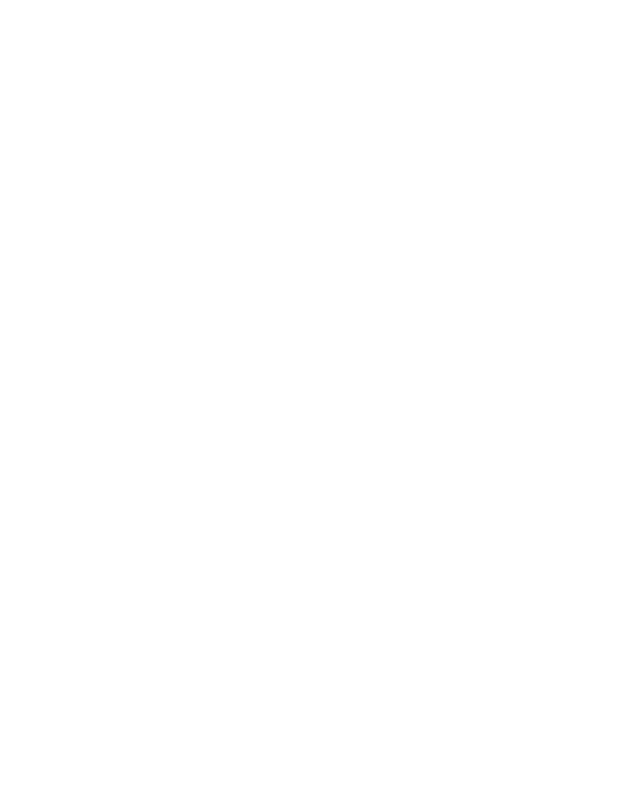
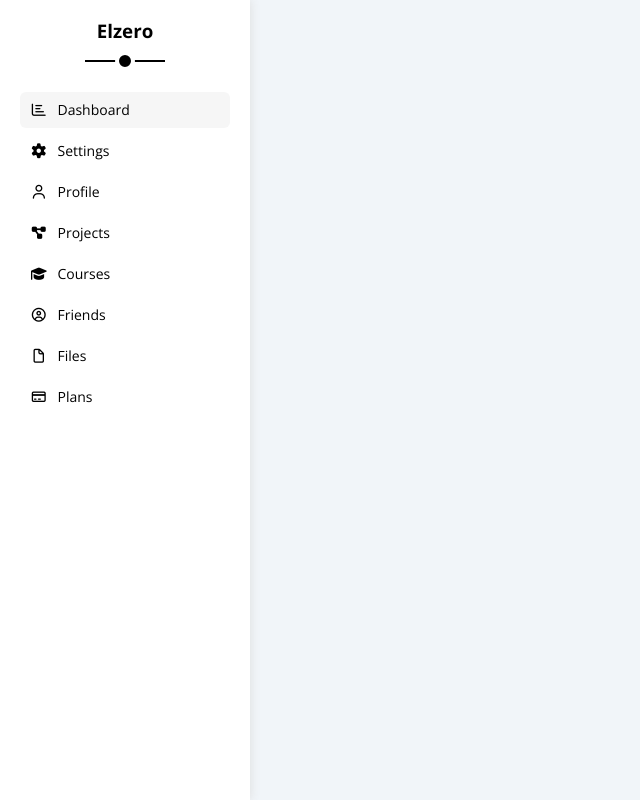
Before and after one commit to mansourYassine/dashboard-elzero, a plain HTML site: page index.html in a window 1280 px wide. Shown: the whole page, without its empty margins (0-640 px from the left). Drawn offline with nearby package versions, Linux system fonts and the light colour scheme.

Commit message:
Add the Sidebar

```diff
--- a/index.html
+++ b/index.html
@@ -4,8 +4,8 @@
         <meta charset="UTF-8" />
         <meta name="viewport" content="width=device-width, initial-scale=1.0" />
         <title>My Dashboard</title>
+        <link rel="stylesheet" href="style/framework.css">
         <link rel="stylesheet" href="style/master.css">
-        <link rel="stylesheet" href="style/framework.css">
         <link rel="stylesheet" href="style/all.min.css">
         <link rel="stylesheet" href="style/normalize.css">
         <link rel="preconnect" href="https://fonts.googleapis.com">
@@ -13,5 +13,61 @@
         <link href="https://fonts.googleapis.com/css2?family=Open+Sans:ital,wght@0,300..800;1,300..800&display=swap" rel="stylesheet">
     </head>
     <body>
+        <div class="page d-flex">
+            <aside class="bg-white p-20 p-rel">
+                <h3 class="text-center p-rel mt-0">Elzero</h3>
+                <ul>
+                    <li>
+                        <a class="active d-flex align-center fs-14 rad-6 p-10" href="index.html">
+                            <i class="fa-regular fa-chart-bar fa-fw"></i>
+                            <span class="fs-14 ml-10">Dashboard</span>
+                        </a>
+                    </li>
+                    <li>
+                        <a class="d-flex align-center fs-14 rad-6 p-10" href="settings.html">
+                            <i class="fa-solid fa-gear fa-fw"></i>
+                            <span class="fs-14 ml-10">Settings</span>
+                        </a>
+                    </li>
+                    <li>
+                        <a class="d-flex align-center fs-14 rad-6 p-10" href="profile.html">
+                            <i class="fa-regular fa-user fa-fw"></i>
+                            <span class="fs-14 ml-10">Profile</span>
+                        </a>
+                    </li>
+                    <li>
+                        <a class="d-flex align-center fs-14 rad-6 p-10" href="projects.html">
+                            <i class="fa-solid fa-diagram-project fa-fw"></i>
+                            <span class="fs-14 ml-10">Projects</span>
+                        </a>
+                    </li>
+                    <li>
+                        <a class="d-flex align-center fs-14 rad-6 p-10" href="courses.html">
+                            <i class="fa-solid fa-graduation-cap fa-fw"></i>
+                            <span class="fs-14 ml-10">Courses</span>
+                        </a>
+                    </li>
+                    <li>
+                        <a class="d-flex align-center fs-14 rad-6 p-10" href="friends.html">
+                            <i class="fa-regular fa-circle-user fa-fw"></i>
+                            <span class="fs-14 ml-10">Friends</span>
+                        </a>
+                    </li>
+                    <li>
+                        <a class="d-flex align-center fs-14 rad-6 p-10" href="files.html">
+                            <i class="fa-regular fa-file fa-fw"></i>
+                            <span class="fs-14 ml-10">Files</span>
+                        </a>
+                    </li>
+                    <li>
+                        <a class="d-flex align-center fs-14 rad-6 p-10" href="plans.html">
+                            <i class="fa-regular fa-credit-card fa-fw"></i>
+                            <span class="fs-14 ml-10">Plans</span>
+                        </a>
+                    </li>
+                </ul>
+            </aside>
+            <main></main>
+        </div>
     </body>
 </html>
--- a/style/framework.css
+++ b/style/framework.css
@@ -0,0 +1,54 @@
+/* Start Box */
+.d-flex {
+    display: flex;
+}
+.align-center {
+    align-items: center;
+}
+/* End Box */
+/* Start color */
+.bg-white {
+    background-color: white;
+}
+.c-black {
+    color: black;
+}
+/* End color */
+/* Start Spacing */
+.p-6 {
+    padding: 6px;
+}
+.p-10 {
+    padding: 10px;
+}
+.p-20 {
+    padding: 20px;
+}
+.m-20 {
+    margin: 20px;
+}
+.mt-0 {
+    margin-top: 0;
+}
+.ml-10 {
+    margin-left: 10px;
+}
+/* End Spacing */
+/* Start border */
+.rad-6 {
+    border-radius: 6px;
+}
+/* End border */
+/* Start Font */
+.text-center {
+    text-align: center;
+}
+.fs-14 {
+    font-size: 14px;
+}
+/* End Font */
+/* Start Position */
+.p-rel {
+    position: relative;
+}
+/* End Position */
--- a/style/master.css
+++ b/style/master.css
@@ -16,6 +16,7 @@
 }
 a {
     text-decoration: none;
+    color: black;
 }
 ul {
     list-style: none;
@@ -47,3 +48,63 @@
     }
 }
 /* End global rules */
+/* Start Page */
+.page {
+    background-color: #f1f5f9;
+    min-height: 100vh;
+}
+/* End Page */
+/* Start Sidebar */
+aside {
+    width: 250px;
+    box-shadow: 0 0 10px #ddd;
+}
+aside > h3 {
+    margin-bottom: 50px;
+}
+aside > h3::before,
+aside > h3::after {
+    content: "";
+    position: absolute;
+    background-color: black;
+    left: 50%;
+    transform: translateX(-50%);
+}
+aside > h3::before {
+    width: 80px;
+    height: 2px;
+    bottom: -20px;
+}
+aside > h3::after {
+    width: 12px;
+    height: 12px;
+    border: 4px solid white;
+    border-radius: 50%;
+    bottom: -29px;
+}
+aside ul li a {
+    margin-bottom: 5px;
+    transition: 0.3s;
+}
+aside ul li a:hover,
+aside ul li a.active {
+    background-color: #f6f6f6;
+}
+@media (max-width: 767.9px) {
+    aside {
+        width: 58px;
+        padding: 10px !important;
+    }
+    aside > h3 {
+        font-size: 13px;
+        margin-bottom: 15px;
+    }
+    aside > h3::before,
+    aside > h3::after {
+        display: none;
+    }
+    aside ul li a span {
+        display: none;
+    }
+}
+/* End Sidebar */
```
